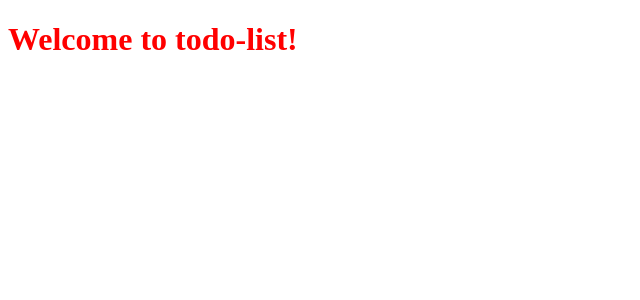
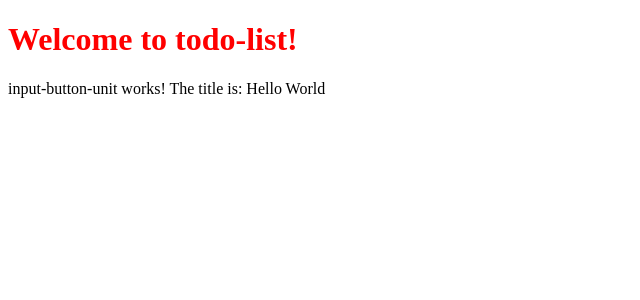
Before and after one commit to steventuckness/todo-list-tutorial, an Angular app: page / in a window 1280 px wide. Shown: the top 300 px of the page, without its empty margins (0-640 px from the left). Built offline with nearby package versions, Linux system fonts and the light colour scheme.

Commit message:
todo-list-tutorial - completed step 4

```diff
--- a/src/app/app.component.ts
+++ b/src/app/app.component.ts
@@ -6,6 +6,7 @@ import { Component } from '@angular/core';
   <h1>
     Welcome to {{ title }}!
   </h1>
+  <app-input-button-unit></app-input-button-unit>
 `,
   styleUrls: ['./app.component.css']
 })
--- a/src/app/app.module.ts
+++ b/src/app/app.module.ts
@@ -2,10 +2,12 @@ import { BrowserModule } from '@angular/platform-browser';
 import { NgModule } from '@angular/core';
 
 import { AppComponent } from './app.component';
+import { InputButtonUnitComponent } from './input-button-unit/input-button-unit.component';
 
 @NgModule({
   declarations: [
-    AppComponent
+    AppComponent,
+    InputButtonUnitComponent
   ],
   imports: [
     BrowserModule
--- /dev/null
+++ b/src/app/input-button-unit/input-button-unit.component.html
@@ -0,0 +1,4 @@
+<p>
+  input-button-unit works!
+  The title is: {{ title }}
+</p>
--- /dev/null
+++ b/src/app/input-button-unit/input-button-unit.component.ts
@@ -0,0 +1,16 @@
+import { Component, OnInit } from '@angular/core';
+
+@Component({
+  selector: 'app-input-button-unit',
+  templateUrl: './input-button-unit.component.html',
+  styleUrls: ['./input-button-unit.component.css']
+})
+export class InputButtonUnitComponent implements OnInit {
+  title = 'Hello World';
+
+  constructor() { }
+
+  ngOnInit() {
+  }
+
+}
```
Also changed, not shown: src/app/input-button-unit/input-button-unit.component.css (added), 1 other file (tests, documents, lock files or other folders).
